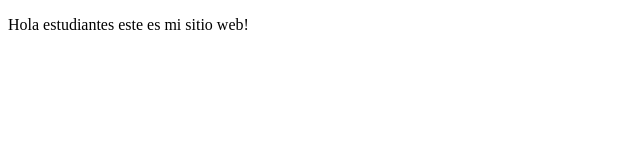
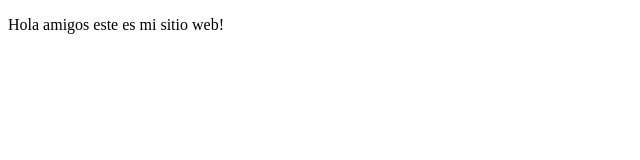
Before and after one commit to berbesi2142/proyectoDemoCursoPrework, a plain HTML site: page index.html in a window 1280 px wide. Shown: the full height of the page, 0-640 px from the left. Drawn offline with Linux system fonts and the light colour scheme.

```diff
--- a/index.html
+++ b/index.html
@@ -8,7 +8,7 @@
 </head>
 <body>
     <p>
-        Hola estudiantes este es mi sitio web!
+        Hola amigos este es mi sitio web!
     </p>
 </body>
 </html>
```
